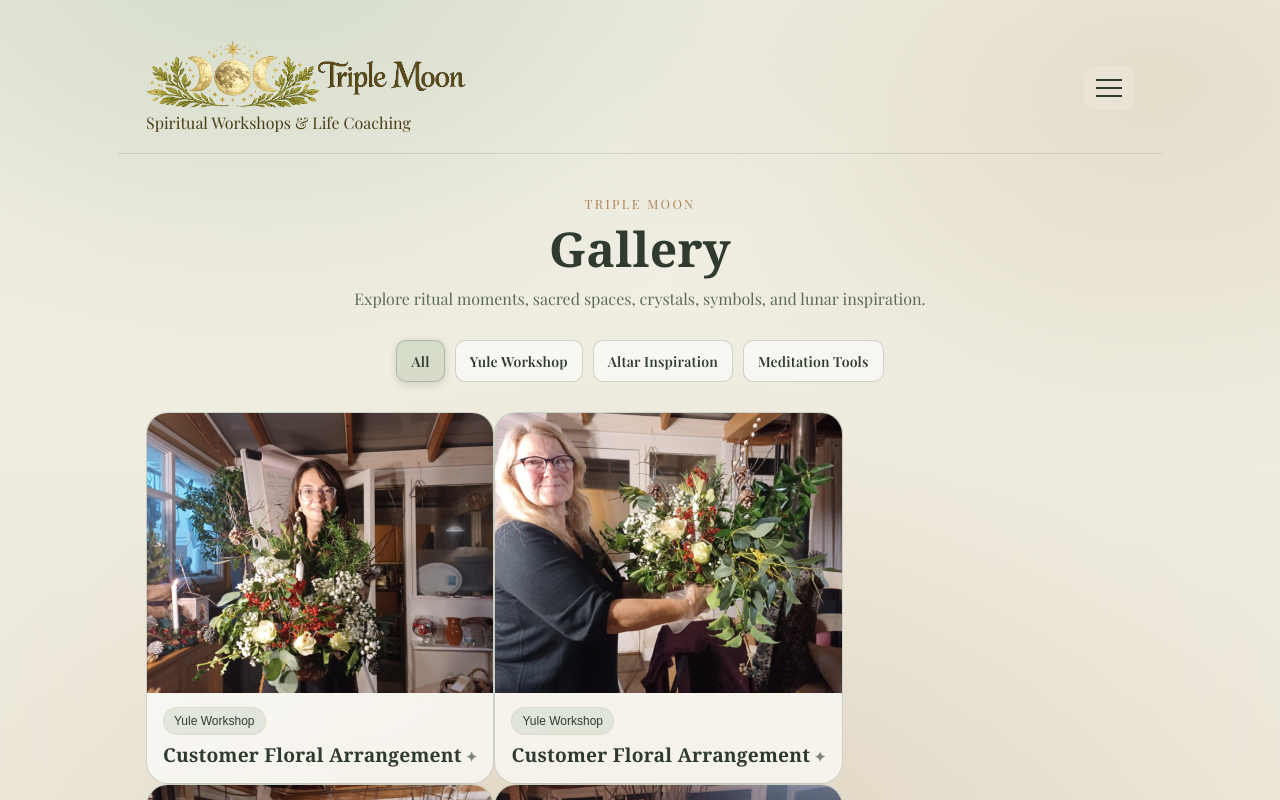
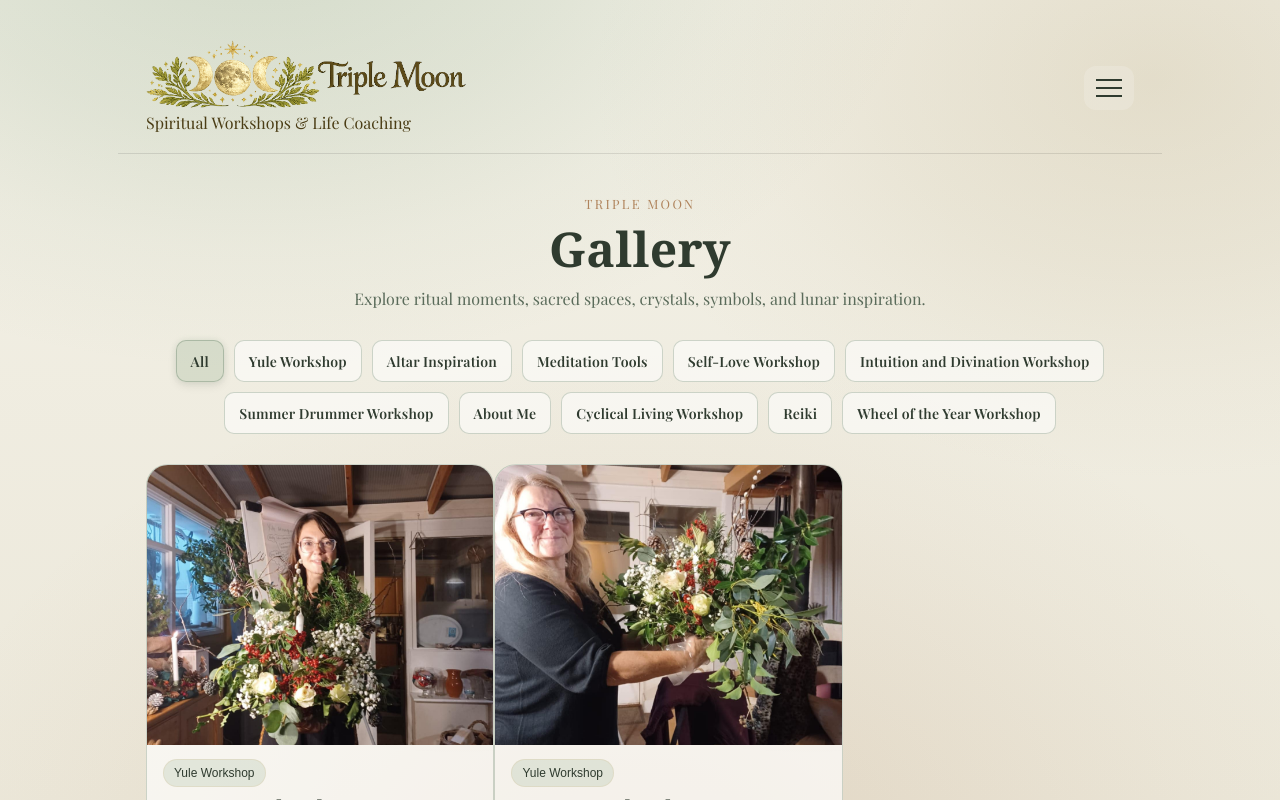
Before and after one commit to zoeblighton/triple-moon, a React (Create React App) app: page /GalleryPage in a window 1280 px wide. Built offline with nearby package versions, Linux system fonts and the light colour scheme; a web font is replaced by a local one.

Commit message:
More gallery

```diff
--- a/src/GalleryPage.js
+++ b/src/GalleryPage.js
@@ -63,7 +63,18 @@ const galleryItems = [
     category: "Altar Inspiration",
     image: "/images/altar2.jpg",
   },
-
+  {
+    id: 11,
+    title: "Customer Yule Log",
+    category: "Yule Workshop",
+    image: "/images/burning-log.jpg",
+  },
+  {
+    id: 12,
+    title: "Customer Yule Arrangement",
+    category: "Yule Workshop",
+    image: "/images/christmas.jpg",
+  },
   {
     id: 13,
     title: "Altar Arrangement",
@@ -106,6 +117,248 @@ const galleryItems = [
     title: "Chinese Baoding balls",
     category: "Meditation Tools",
     image: "/images/balls.jpg",
+  },
+  {
+    id: 21,
+    title: "Valentines Altar Arrangement",
+    category: "Altar Inspiration",
+    image: "/images/budda.jpg",
+  },
+  {
+    id: 22,
+    title: "Self-Love Bath Salts",
+    category: "Self-Love Workshop",
+    image: "/images/crafting.jpg",
+  },
+  {
+    id: 23,
+    title: "Crystal Douser",
+    category: "Intuition and Divination Workshop",
+    image: "/images/douser.jpg",
+  },
+  {
+    id: 24,
+    title: "Drum Circle Workshop",
+    category: "Summer Drummer Workshop",
+    image: "/images/drum-circle.jpg",
+  },
+  {
+    id: 25,
+    title: "Drum Circle Workshop",
+    category: "Summer Drummer Workshop",
+    image: "/images/drum-circle2.jpg",
+  },
+  {
+    id: 26,
+    title: "Drum Circle Workshop",
+    category: "Summer Drummer Workshop",
+    image: "/images/drums.jpg",
+  },
+  {
+    id: 27,
+    title: "Yule Log Creative Process",
+    category: "Yule Workshop",
+    image: "/images/fiddly-work.jpg",
+  },
+  {
+    id: 28,
+    title: "Yule Table Arrangement",
+    category: "Yule Workshop",
+    image: "/images/finished-decoration.jpg",
+  },
+  {
+    id: 29,
+    title: "Sacred Circle",
+    category: "Summer Drummer Workshop",
+    image: "/images/firepit.jpg",
+  },
+  {
+    id: 30,
+    title: "Flower Arranging",
+    category: "Yule Workshop",
+    image: "/images/flower-arranging.jpg",
+  },
+  {
+    id: 31,
+    title: "Flowers",
+    category: "Self-Love Workshop",
+    image: "/images/flowers.jpg",
+  },
+  {
+    id: 33,
+    title: "Always a Smiley Face",
+    category: "About Me",
+    image: "/images/happy-lou.jpg",
+  },
+  {
+    id: 34,
+    title: "Teaching",
+    category: "About Me",
+    image: "/images/learning.jpg",
+  },
+  {
+    id: 35,
+    title: "Yule Log",
+    category: "Yule Workshop",
+    image: "/images/log.jpg",
+  },
+
+  {
+    id: 37,
+    title: "Drumming Lessons",
+    category: "Summer Drummer Workshop",
+    image: "/images/lou-drumming.jpg",
+  },
+  {
+    id: 38,
+    title: "Nature is medicine",
+    category: "About Me",
+    image: "/images/lou-field.jpg",
+  },
+  {
+    id: 39,
+    title: "Louise Schenk-Cooper",
+    category: "About Me",
+    image: "/images/lou-groovy.jpg",
+  },
+
+  {
+    id: 41,
+    title: "Wheel of the Year Craft",
+    category: "Cyclical Living Workshop",
+    image: "/images/making-things.jpg",
+  },
+  {
+    id: 42,
+    title: "Witches Runes Craft",
+    category: "Intuition and Divination Workshop",
+    image: "/images/notebook.jpg",
+  },
+  {
+    id: 43,
+    title: "Ostara Celebration",
+    category: "Altar Inspiration",
+    image: "/images/ostara.jpg",
+  },
+  {
+    id: 44,
+    title: "Bluebell Forest",
+    category: "About Me",
+    image: "/images/portrait.jpg",
+  },
+  {
+    id: 45,
+    title: "Happiest when Sharing Creativity and Knowledge",
+    category: "About Me",
+    image: "/images/pretty.jpg",
+  },
+  {
+    id: 46,
+    title: "Self-Love Altar",
+    category: "Altar Inspiration",
+    image: "/images/promo.jpg",
+  },
+  {
+    id: 47,
+    title: "Reiki Poster",
+    category: "Reiki",
+    image: "/images/reiki-poster.png",
+  },
+  {
+    id: 48,
+    title: "Roaming",
+    category: "About Me",
+    image: "/images/roaming.jpg",
+  },
+  {
+    id: 49,
+    title: "Sally, our Resident Florist",
+    category: "Yule Workshop",
+    image: "/images/sally.jpg",
+  },
+  {
+    id: 50,
+    title: "Happy Customer",
+    category: "Self-Love Workshop",
+    image: "/images/salt-bath.jpg",
+  },
+  {
+    id: 51,
+    title: "Yule Star Decoration",
+    category: "Altar Inspiration",
+    image: "/images/star-dec.jpg",
+  },
+  {
+    id: 52,
+    title: "Star Decorations",
+    category: "Yule Workshop",
+    image: "/images/star-decorations.jpg",
+  },
+  {
+    id: 53,
+    title: "Table Decoration",
+    category: "Yule Workshop",
+    image: "/images/table-decoration.jpg",
+  },
+  {
+    id: 54,
+    title: "Decorated Table",
+    category: "Yule Workshop",
+    image: "/images/table.jpg",
+  },
+  {
+    id: 55,
+    title: "Tree Hugger",
+    category: "About Me",
+    image: "/images/tree-hugger.jpg",
+  },
+  {
+    id: 56,
+    title: "Tree",
+    category: "Altar Inspiration",
+    image: "/images/tree.jpg",
+  },
+  {
+    id: 57,
+    title: "Winter Decoration",
+    category: "Yule Workshop",
+    image: "/images/winter-decoration.jpg",
+  },
+  {
+    id: 58,
+    title: "Workshop Fun",
+    category: "Intuition and Divination Workshop",
+    image: "/images/workshop-fun.jpg",
+  },
+  {
+    id: 59,
+    title: "Divination Learning",
+    category: "Intuition and Divination Workshop",
+    image: "/images/workshop.jpg",
+  },
+  {
+    id: 60,
+    title: "Workshop Session",
+    category: "Wheel of the Year Workshop",
+    image: "/images/workshop2.jpg",
+  },
+  {
+    id: 61,
+    title: "Workshop Session",
+    category: "Wheel of the Year Workshop",
+    image: "/images/workshop3.jpg",
+  },
+  {
+    id: 62,
+    title: "Workshop Session",
+    category: "Wheel of the Year Workshop",
+    image: "/images/workshop4.jpg",
+  },
+  {
+    id: 63,
+    title: "Workshop Session",
+    category: "Wheel of the Year Workshop",
+    image: "/images/workshop5.jpg",
   },
 ];
 
```
Also changed, not shown: public/images/candle.jpg (deleted), public/images/dog.jpg (deleted).
